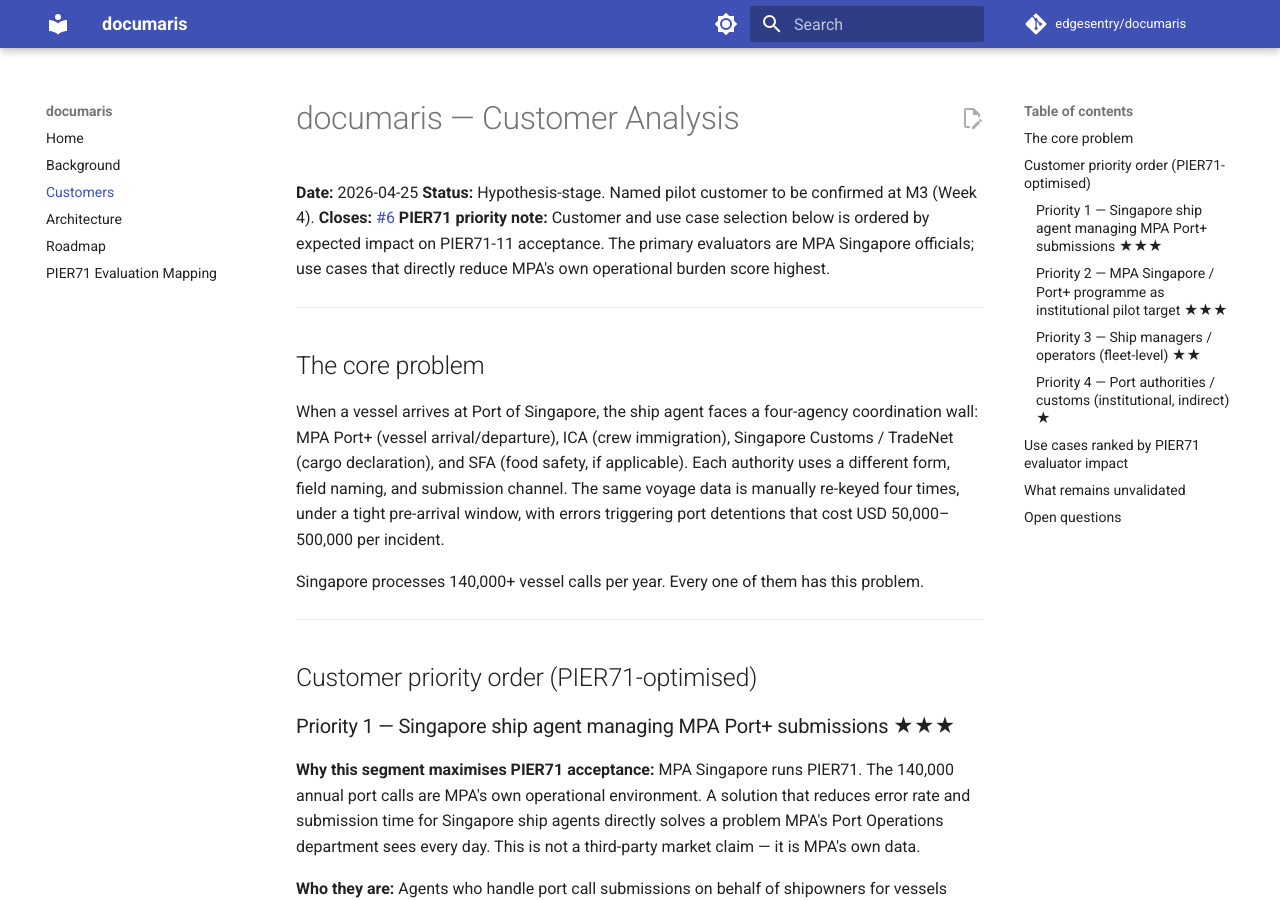
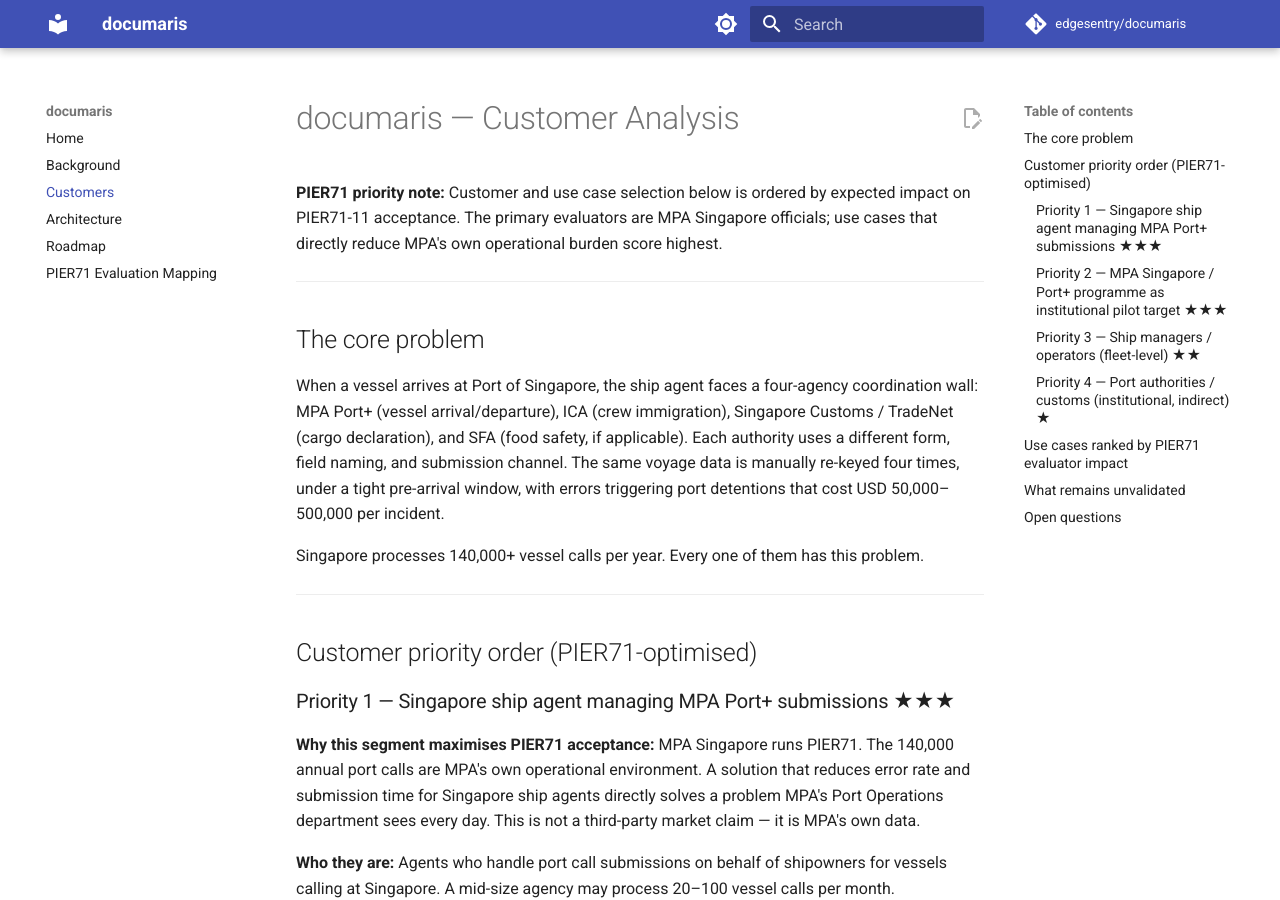
Before and after one commit to edgesentry/documaris, an MkDocs documentation site: the page built from docs/customers.md, in a window 1280 px wide and 900 px high. Built offline with MkDocs 1.6.1 and Material for MkDocs 9.7.7, drawn with Linux system fonts in a browser that asks for light colours; comment, search, counter and statistics services are not loaded.

Commit message:
Remove date/status/closes header from customers.md
Co-Authored-By: Claude Sonnet 4.6 <noreply@anthropic.com>

```diff
--- a/docs/customers.md
+++ b/docs/customers.md
@@ -1,8 +1,5 @@
 # documaris — Customer Analysis
 
-**Date:** 2026-04-25
-**Status:** Hypothesis-stage. Named pilot customer to be confirmed at M3 (Week 4).
-**Closes:** [#6](https://github.com/edgesentry/documaris/issues/6)
 **PIER71 priority note:** Customer and use case selection below is ordered by expected impact on PIER71-11 acceptance. The primary evaluators are MPA Singapore officials; use cases that directly reduce MPA's own operational burden score highest.
 
 ---
```
